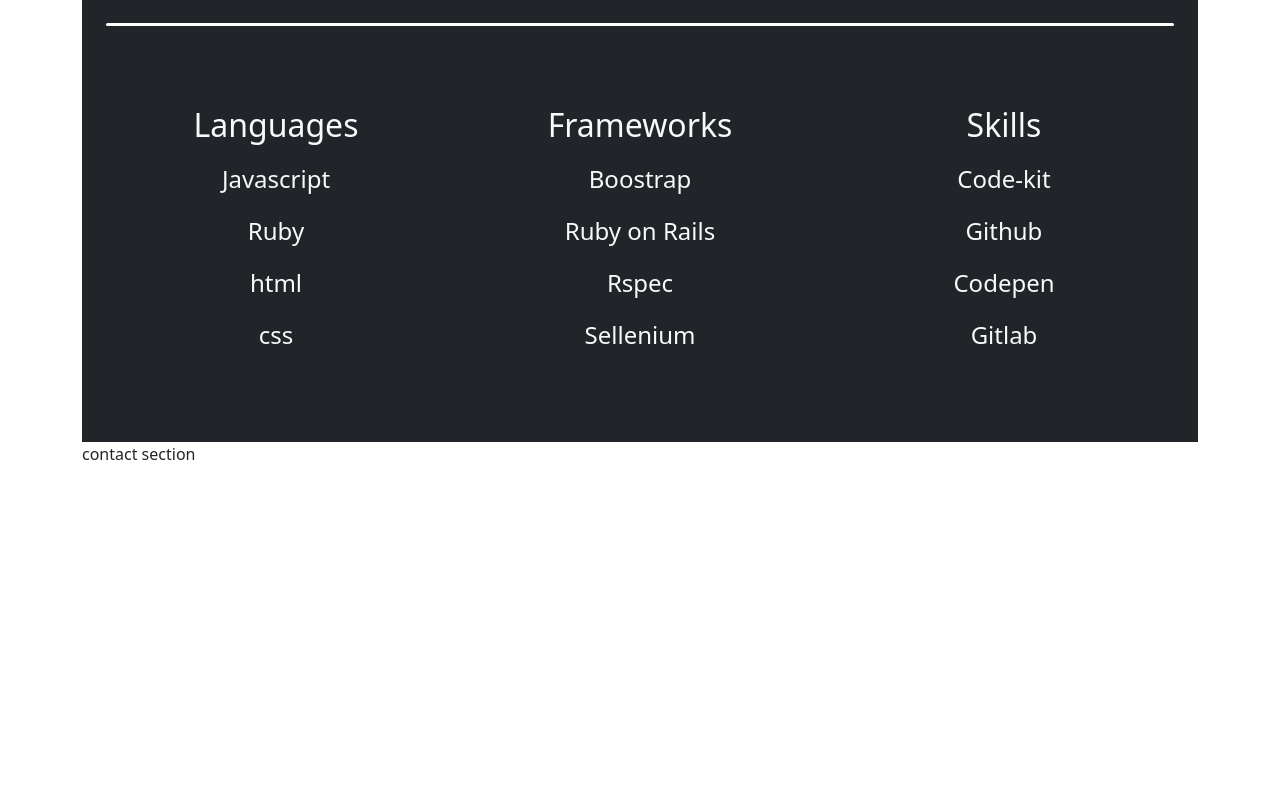
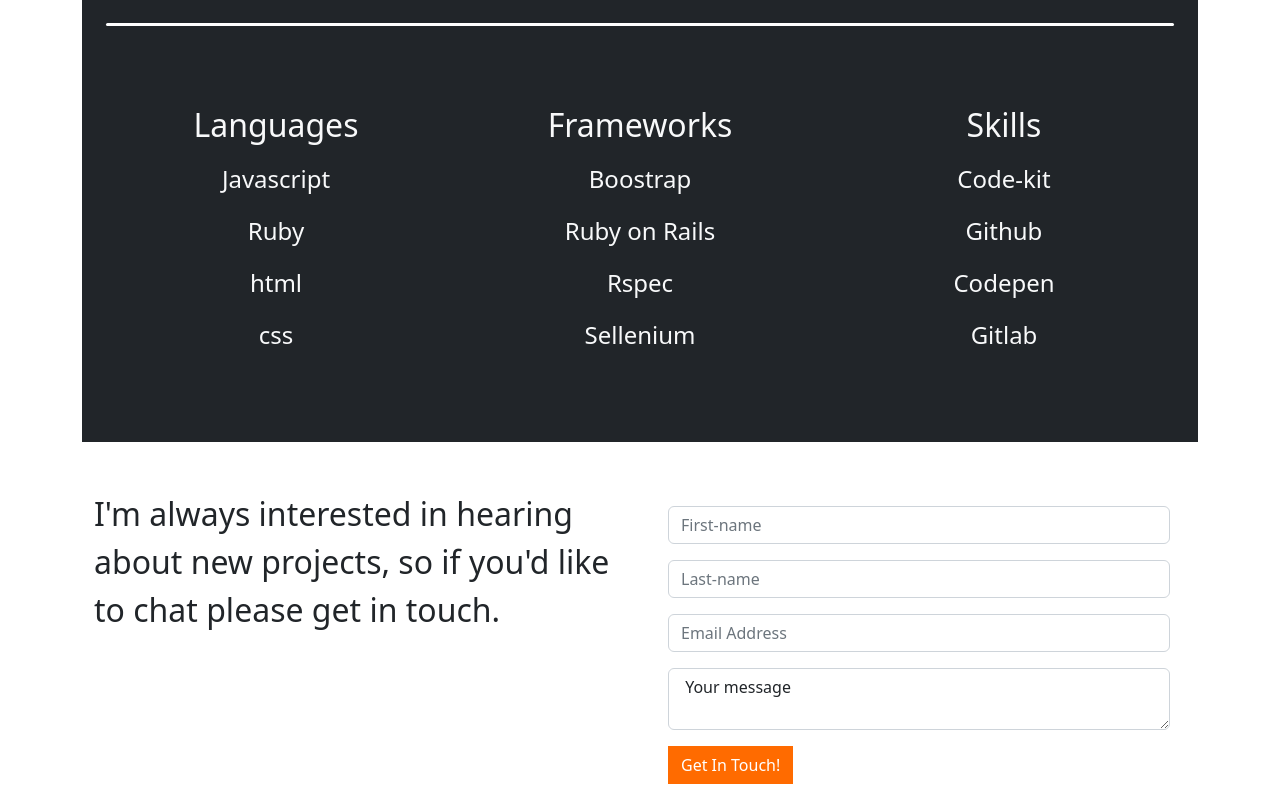
Before and after one commit to alexiscyber14/mic-bootstrap, a plain HTML site: page index.html in a window 1280 px wide. Shown: the part 2376-3176 px from the top of the page. Before the commit the page ends 2842 px from the top, so only its background shows below. Drawn offline with nearby package versions, Linux system fonts and the light colour scheme; files whose address does not match are found by name.

Commit message:
Add contact section

```diff
--- a/index.html
+++ b/index.html
@@ -252,9 +252,38 @@
 
 </div>
   </div>
+<div class="container mt-5">
+    <div class="row">
+        <div class="col-sm-6">
+            <p class="fs-2 font-weight-bold" >I'm always
+interested in hearing
+about new projects,
+so if you'd like to
+chat please get in touch.</p>
+        </div>
+        <div class="col-sm-6">
+            <div class="card border-0" stye="width: 25rem;">
+                <div class="card-body">
+                 <form action="https://formspree.io/f/mbjelylz" method="post">
+                    <div class="mb-3">
+  <input type="text" class="form-control" id="formGroupExampleInput" placeholder="First-name" required>
+</div>
+<div class="mb-3">
+  <input type="text" class="form-control" id="formGroupExampleInput2" placeholder="Last-name" required>
+</div>
+<div class="mb-3">
+  <input type="email" class="form-control" id="formGroupExampleInput2" placeholder="Email Address" required>
+</div>
+<div class="mb-3">
+  <textarea type="text" class="form-control h-50" id="formGroupExampleInput2" placeholder="Your Message" required> Your message </textarea>
+</div>
+<button class="btn resume text-capitalize rounded-0" type="button">Get in Touch!</button>
 
-<div class="sec">
-contact section
+                 </form>
+                </div>
+              </div>
+      </div>
+</div>
 </div>
 
 
```
